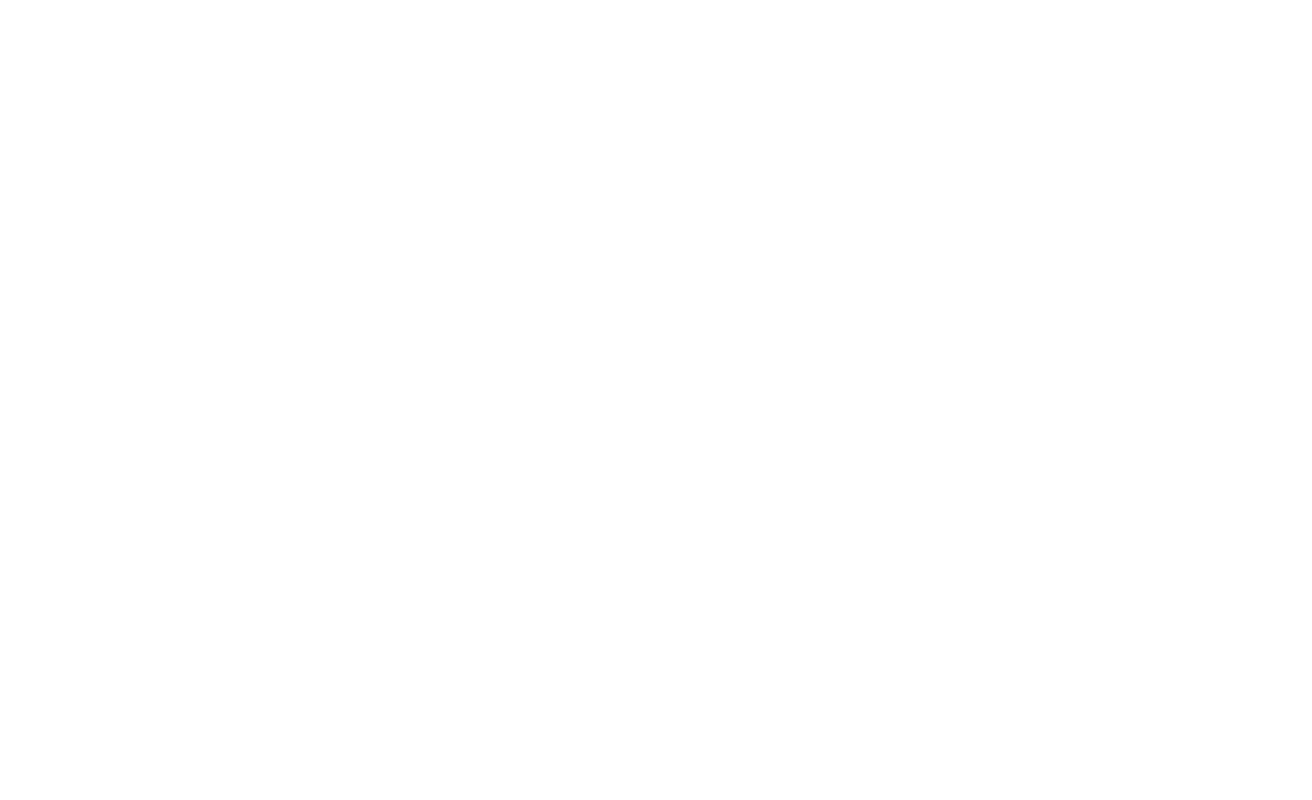
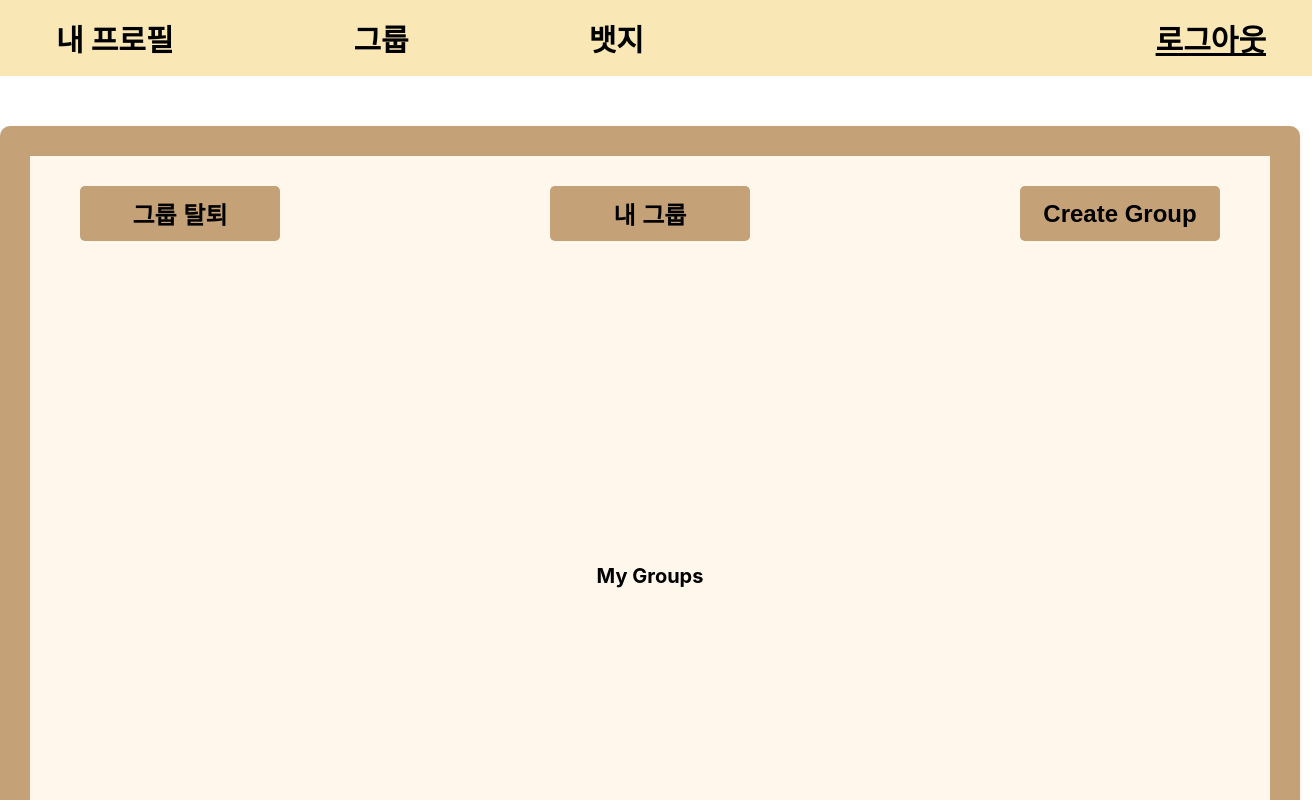
Before and after one commit to Nodeul-JS/FrontEnd, a React (Create React App) app: page /GroupMain in a window 1280 px wide. Before the commit this address had no page. Shown: the top 800 px of the page, 1312 px wide, since content can reach past the window. Built offline with nearby package versions, Linux system fonts and the light colour scheme.

Commit message:
그룹제작

```diff
--- a/src/App.js
+++ b/src/App.js
@@ -2,6 +2,7 @@
 import { BrowserRouter, Routes, Route } from 'react-router-dom';
 import Login from './pages/Login';
 import FirstPage from './pages/FirstPage';
+import GroupMain from './pages/GroupMain';
 
 function App() {
   return (
@@ -9,6 +10,7 @@
       <Routes>
         <Route path="/" element={<Login />} />
         <Route path="/FirstPage" element={<FirstPage />} />
+        <Route path="/GroupMain" element={<GroupMain />} />
       </Routes>
     </BrowserRouter>
   );
--- a/src/cssfile/FirstPage.css
+++ b/src/cssfile/FirstPage.css
@@ -2,39 +2,9 @@
 
 
 .content-container {
-    margin: 200px;
+    margin: 20px;
     text-align: center; /* 내용을 가운데 정렬 */
   }
-
-  .tab-bar {
-    width: 100%;
-    background-color: #f9e8b6;
-    padding: 16px;
-    display: flex;
-    justify-content: space-between;
-  }
-
-  .tab-group {
-    display: flex;
-  }
-
-  .tab-item {
-    margin-right: 20px;
-    cursor: pointer;
-    font-size: 24px; /* Font size */
-    font-weight: bold; /* Make the font weight bold */
-  }
-
-  .logout-button {
-    cursor: pointer;
-    font-size: 24px; /* Font size */
-    font-weight: bold; /* Make the font weight bold */
-  }
-
-  .logout-link {
-    color: #000000;
-  }
-
 
   .centered-box {
     display: flex;
@@ -42,7 +12,7 @@
     flex-direction: column;
     align-items: center;
     height: 800px; /* 직사각형을 가운데 정렬할 컨테이너의 높이 */
-    margin-top: 30px;
+    margin-top: 150px;
   }
 
   .large-rectangle {
@@ -101,7 +71,7 @@
 
   .commit-summary {
     width: 500px;
-    height: 200px;
+    height: 100px;
     font-size: 16px;
     padding: 10px;
     border-radius: 8px;
@@ -135,7 +105,7 @@
     font-size: 20px;
     font-weight: bold;
     background-color: #C5A178;
-    color: white;
+    color: #000000;
     border: none;
     border-radius: 8px;
     cursor: pointer;
--- /dev/null
+++ b/src/cssfile/Groupmain.css
@@ -0,0 +1,62 @@
+.main-rectangle {
+  border: 30px solid #C5A178;
+  border-radius: 20px;
+  display: flex;
+  flex-direction: column;
+  justify-content: center;
+  align-items: center;
+  width: 1200px;
+  height: 800px;
+  padding: 20px;
+  background-color: #FFF6EC;
+  border-radius: 10px;
+  box-shadow: 0 2px 4px rgba(0, 0, 0, 0.1);
+  margin: auto;
+  margin-top: 50px;
+  position: relative; /* 상대 위치 설정 */
+
+  /* .group-actions를 상단에 위치시키기 위한 스타일 */
+  padding-top: 20px; /* .group-actions과의 간격 조정 */
+}
+
+.group-actions {
+  display: flex;
+  justify-content: space-between;
+
+  position: absolute; /* 절대 위치 설정 */
+  top: 30px; /* 부모 요소(main-rectangle) 상단에 배치 */
+  left: 50px;
+  right: 50px;
+}
+
+.group-actions button {
+  width: 200px;
+  padding: 10px;
+  border: none;
+  border-radius: 5px;
+  background-color: #C5A178;
+  color: #000000;
+  font-size: 16px;
+  cursor: pointer;
+  font-size: 24px;
+  font-weight: bold;
+}
+
+.group-list {
+  text-align: center;
+}
+
+.group-list h2 {
+  font-size: 20px;
+  margin-bottom: 10px;
+}
+
+.group-list ul {
+  list-style: none;
+  padding: 0;
+}
+
+.group-list ul li {
+  font-size: 16px;
+  margin-bottom: 8px;
+}
--- /dev/null
+++ b/src/cssfile/modal.css
@@ -0,0 +1,59 @@
+.modal-container {
+    position: fixed;
+    top: 0;
+    left: 0;
+    width: 100%;
+    height: 100%;
+    display: flex;
+    justify-content: center;
+    align-items: center;
+    z-index: 9999;
+  }
+
+  .modal-background {
+    position: fixed;
+    top: 0;
+    left: 0;
+    width: 100%;
+    height: 100%;
+    background-color: rgba(0, 0, 0, 0.5); /* 블러 효과를 위한 반투명 배경 */
+  }
+
+  .modal-content {
+    position:absolute;
+    top:50%;
+
+    width:600px;
+    height:600px;
+
+    padding:40px;
+
+    text-align: center;
+
+    background-color: rgb(255,255,255);
+    border-radius:10px;
+    box-shadow:0 2px 3px 0 rgba(34,36,38,0.15);
+
+    transform:translateY(-50%);
+  }
+  .modal-header {
+    display: flex;
+    justify-content: space-between;
+    align-items: center;
+    margin-bottom: 20px;
+  }
+
+  .modal-title {
+    font-size: 24px;
+  }
+
+  .modal-close {
+    cursor: pointer;
+    font-size: 24px;
+    color: #333;
+  }
+
+  .badge-list {
+    text-align: left; /* 뱃지 목록을 왼쪽 정렬 */
+    padding-left: 20px; /* 왼쪽 여백 추가 */
+  }
--- /dev/null
+++ b/src/cssfile/tabbar.css
@@ -0,0 +1,30 @@
+.tab-bar {
+    width: 100%;
+    background-color: #f9e8b6;
+    padding: 16px;
+    display: flex;
+    justify-content: space-between;
+  }
+
+  .tab-group {
+    display: flex;
+  }
+
+  .tab-item {
+    margin-left: 40px;
+    margin-right: 140px;
+    cursor: pointer;
+    font-size: 30px; /* Font size */
+    font-weight: bold; /* Make the font weight bold */
+  }
+
+  .logout-button {
+    cursor: pointer;
+    font-size: 30px; /* Font size */
+    font-weight: bold; /* Make the font weight bold */
+    margin-right: 30px;
+  }
+
+  .logout-link {
+    color: #000000;
+  }
--- a/src/pages/FirstPage.js
+++ b/src/pages/FirstPage.js
@@ -1,5 +1,6 @@
 import React, { useState } from 'react';
 import '../cssfile/FirstPage.css'; // CSS 파일 import
+import TabBar from '../pages/TabBar.js'; // TabBar 컴포넌트 import
 
 const FirstPage = () => {
   const [commitSummary, setCommitSummary] = useState('');
@@ -17,16 +18,7 @@
 
   return (
     <div className="container">
-      <div className="tab-bar">
-        <div className="tab-group">
-          <div className="tab-item">내 프로필</div>
-          <div className="tab-item">그룹</div>
-          <div className="tab-item">뱃지</div>
-        </div>
-        <div className="logout-button">
-          <a className="logout-link" href="/logout">로그아웃</a>
-        </div>
-      </div>
+      <TabBar /> {/* TabBar 컴포넌트 삽입 */}
       <div className="content-container">
         <div className="centered-box">
           {/* 커밋 대기 중 텍스트 */}
@@ -53,8 +45,8 @@
               <h1>오늘의 커밋 요약</h1>
               <textarea
                 className="commit-summary"
-                rows="3"
-                cols="30"
+                rows="2"
+                cols="15"
                 value={commitSummary}
                 onChange={handleCommitSummaryChange}
                 placeholder="커밋 내용을 입력하세요..."
--- /dev/null
+++ b/src/pages/GroupMain.js
@@ -0,0 +1,96 @@
+import React,{ useState } from 'react';
+
+import TabBar from '../pages/TabBar.js'; // TabBar 컴포넌트 import
+import '../cssfile/Groupmain.css';
+
+
+const GroupMain = () => {
+    const [isModalOpen, setIsModalOpen] = useState(false);
+    const [groupName, setGroupName] = useState('');
+    const [groupDuration, setGroupDuration] = useState('');
+    const [maxMembers, setMaxMembers] = useState('');
+    const [groups, setGroups] = useState([]);
+
+  const openModal = () => {
+    setIsModalOpen(true);
+  };
+
+  const closeModal = () => {
+    setIsModalOpen(false);
+  };
+
+  const handleCreateGroup = () => {
+    const newGroup = {
+        name: groupName,
+        duration: groupDuration,
+        maxMembers: maxMembers
+      };
+      setGroups([...groups, newGroup]); // 기존 그룹 리스트에 새 그룹 추가
+      closeModal(); // 모달 닫기
+  };
+  return (
+    <div className="group-page-container">
+      {/* Top Bar */}
+      <TabBar /> {/* TabBar 컴포넌트 삽입 */}
+      {/* Main Rectangle */}
+      <div className="main-rectangle">
+        {/* Group Actions */}
+        <div className="group-actions">
+          <button onClick={() => console.log("Leave Group")}>그룹 탈퇴</button>
+          <button onClick={() => console.log("View My Groups")}>내 그룹</button>
+          <button onClick={openModal}>Create Group</button>
+        </div>
+
+        {/* Group List */}
+        <div className="group-list">
+          <h2>My Groups</h2>
+          <ul>
+            {groups.map((group, index) => (
+              <li key={index}>
+                {group.name} - {group.duration} - Max Members: {group.maxMembers}
+              </li>
+            ))}
+          </ul>
+        </div>
+
+      </div>
+      {/* Modal */}
+      {isModalOpen && (
+        <div className="modal-container">
+          <div className="modal-background" onClick={closeModal}></div>
+          <div className="modal-content">
+            <h2>Create New Group</h2>
+            <div className="input-container">
+              <label>Group Name:</label>
+              <input
+                type="text"
+                value={groupName}
+                onChange={(e) => setGroupName(e.target.value)}
+              />
+            </div>
+            <div className="input-container">
+              <label>Group Duration:</label>
+              <input
+                type="text"
+                value={groupDuration}
+                onChange={(e) => setGroupDuration(e.target.value)}
+              />
+            </div>
+            <div className="input-container">
+              <label>Max Members:</label>
+              <input
+                type="number"
+                value={maxMembers}
+                onChange={(e) => setMaxMembers(e.target.value)}
+              />
+            </div>
+            <button onClick={handleCreateGroup}>Create</button>
+          </div>
+        </div>
+      )}
+    </div>
+
+  );
+};
+
+export default GroupMain;
--- a/src/pages/Login.js
+++ b/src/pages/Login.js
@@ -1,5 +1,5 @@
 import React from 'react';
-import './login.css';
+import '../cssfile/login.css';
 import { useNavigate } from "react-router-dom";
 
 const GITHUB_CLIENT_ID = 'YOUR_GITHUB_CLIENT_ID';
--- /dev/null
+++ b/src/pages/TabBar.js
@@ -0,0 +1,52 @@
+import React, { useState } from 'react';
+import '../cssfile/tabbar.css'; // CSS 파일 import
+import '../cssfile/modal.css'; // CSS 파일 import
+import { useNavigate } from "react-router-dom";
+
+const TabBar = () => {
+    const navigate = useNavigate();
+    const [isModalOpen, setIsModalOpen] = useState(false);
+
+    const openModal = () => {
+      setIsModalOpen(true);
+    };
+
+    const closeModal = () => {
+      setIsModalOpen(false);
+    };
+    const GroupMain = () => {
+      navigate("/GroupMain");
+    }
+
+  return (
+    <div className="tab-bar">
+      <div className="tab-group">
+        <div className="tab-item">내 프로필</div>
+        <div className="tab-item" onClick={GroupMain}>그룹</div>
+        <div className="tab-item" onClick={openModal}>뱃지</div>
+      </div>
+      <div className="logout-button">
+        <a className="logout-link" href="/logout">로그아웃</a>
+      </div>
+
+     {/* 모달 */}
+     {isModalOpen && (
+        <div className="modal-container">
+          <div className="modal-background" onClick={closeModal}></div>
+          <div className="modal-content">
+          <div className="modal-header">
+              <h2 className="modal-title">뱃지 목록</h2>
+              <div className="modal-close" onClick={closeModal}>❌</div>
+            </div>
+            {/* 뱃지 내용 */}
+            <div className="badge-list">
+              {/* 뱃지 목록을 여기에 표시 */}
+            </div>
+          </div>
+        </div>
+      )}
+    </div>
+  );
+};
+
+export default TabBar;
```
Also changed, not shown: src/pages/BadgePopup.js (added, +20 -0 lines), src/cssfile/login.css (renamed from src/pages/login.css).
